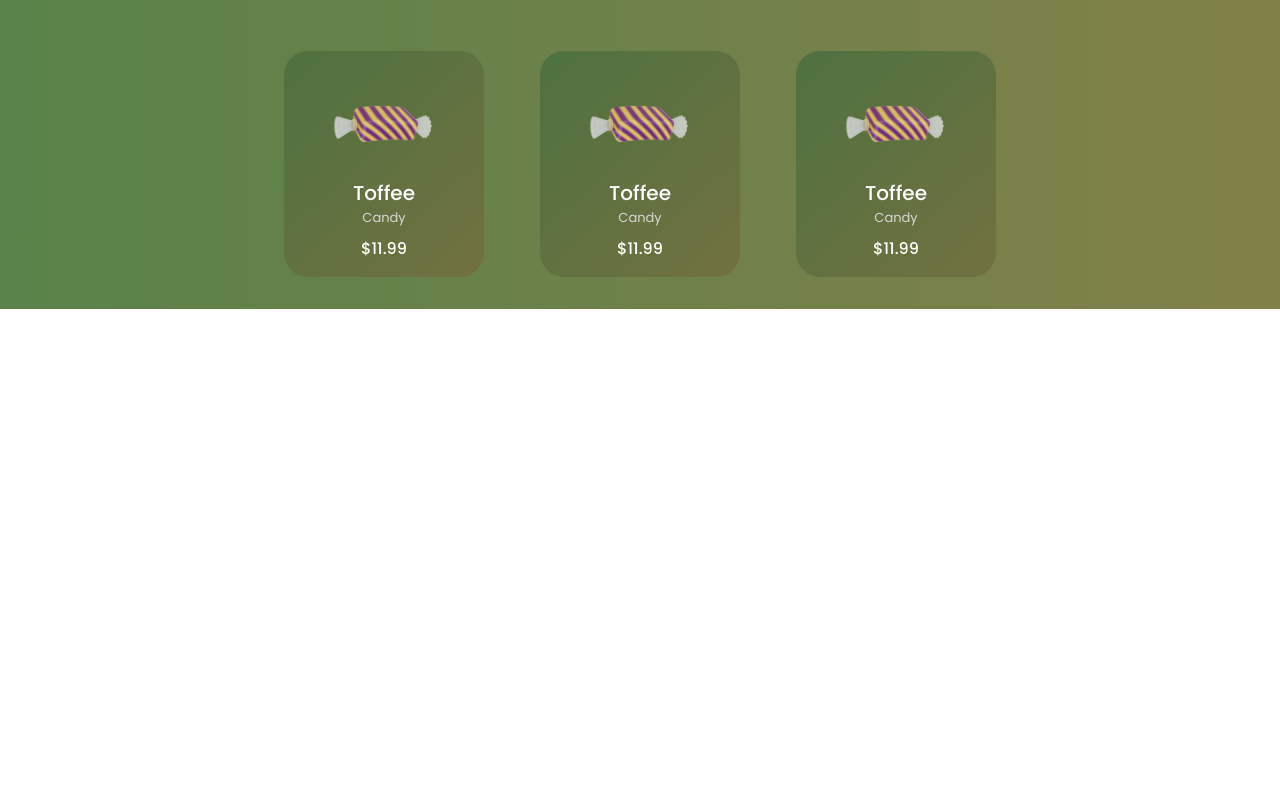
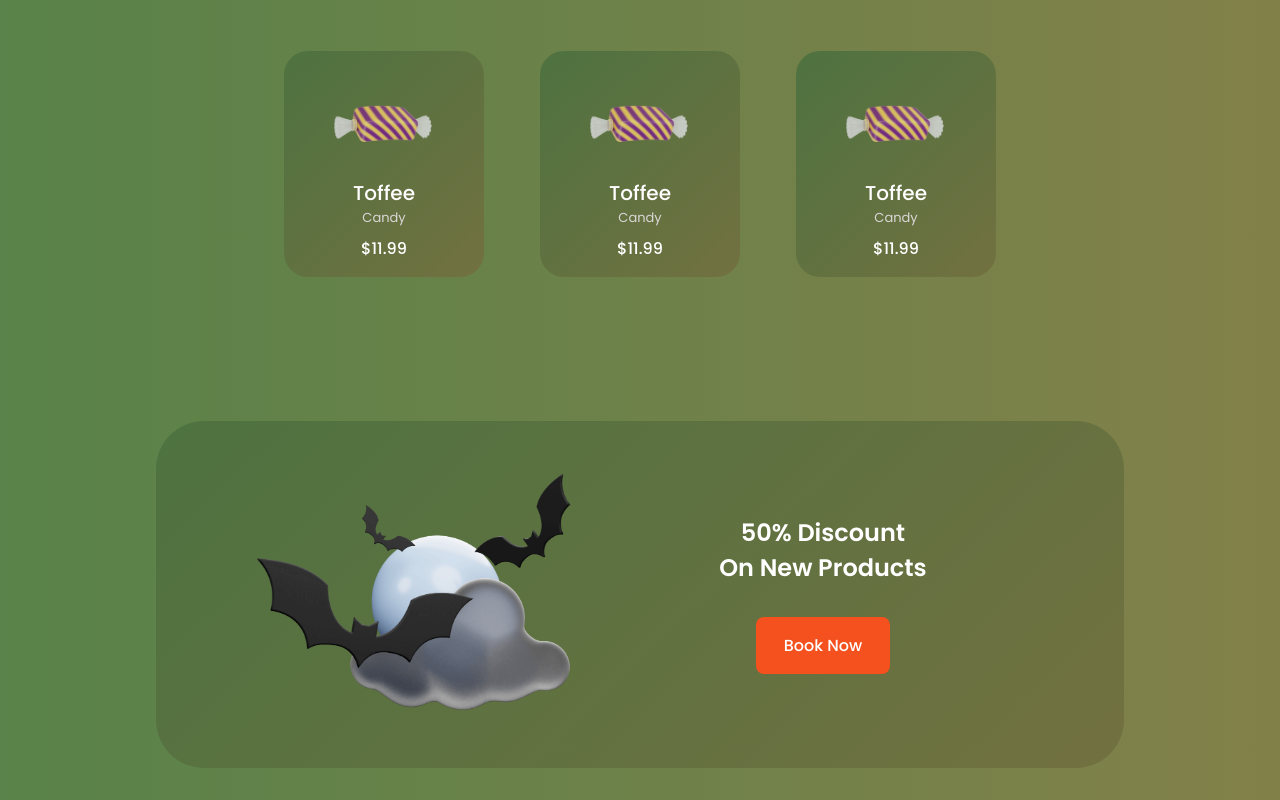
Before and after one commit to muzammilpro/Haloween-Website-in-react.js, a React (Create React App) app: page / in a window 1280 px wide. Shown: the part 2303-3103 px from the top of the page. Before the commit the page ends 2612 px from the top, so only its background shows below. Built offline with nearby package versions, Linux system fonts and the light colour scheme.

Commit message:
DO SOme Changes

```diff
--- a/src/Pages/HomePage.js
+++ b/src/Pages/HomePage.js
@@ -3,6 +3,7 @@ import Header from '../components/header/header'
 import Cards from '../components/Cards/Cards'
 import AboutSection from '../components/AboutSection/AboutSection'
 import TrickOrTreatSection from '../components/TrickOrTreatSection/TrickOrTreatSection'
+import DiscountSection from '../components/DiscountSection/DiscountSection'
 
 
 
@@ -32,6 +33,7 @@ function HomePage() {
 
             <AboutSection/>
             <TrickOrTreatSection/>
+            <DiscountSection />
 
 
 
--- /dev/null
+++ b/src/components/DiscountSection/DiscountSection.js
@@ -0,0 +1,20 @@
+import Button from '../button/Button'
+import Image from '../../images/discount-img.png'
+
+export default function DiscountSection() {
+  return (
+    <div>
+       <section className="section discount">
+                <div className="discount__container container grid">
+                    <div className="discount__data">
+                        <h2 className="discount__title">50% Discount <br /> On New Products</h2>
+                        <Button />
+                    </div>
+
+                    <img src={Image} alt="" className="discount__img" />
+                </div>
+            </section>
+
+    </div>
+  )
+}
```
